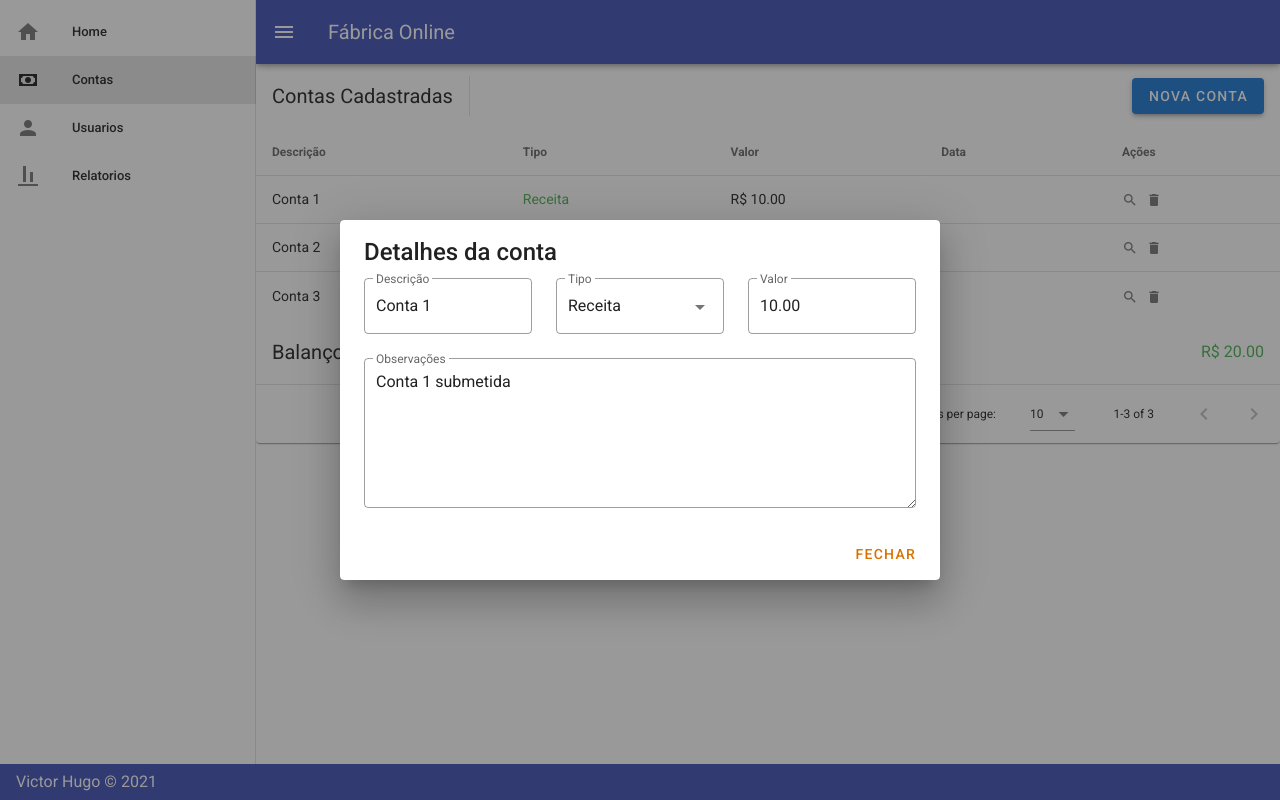
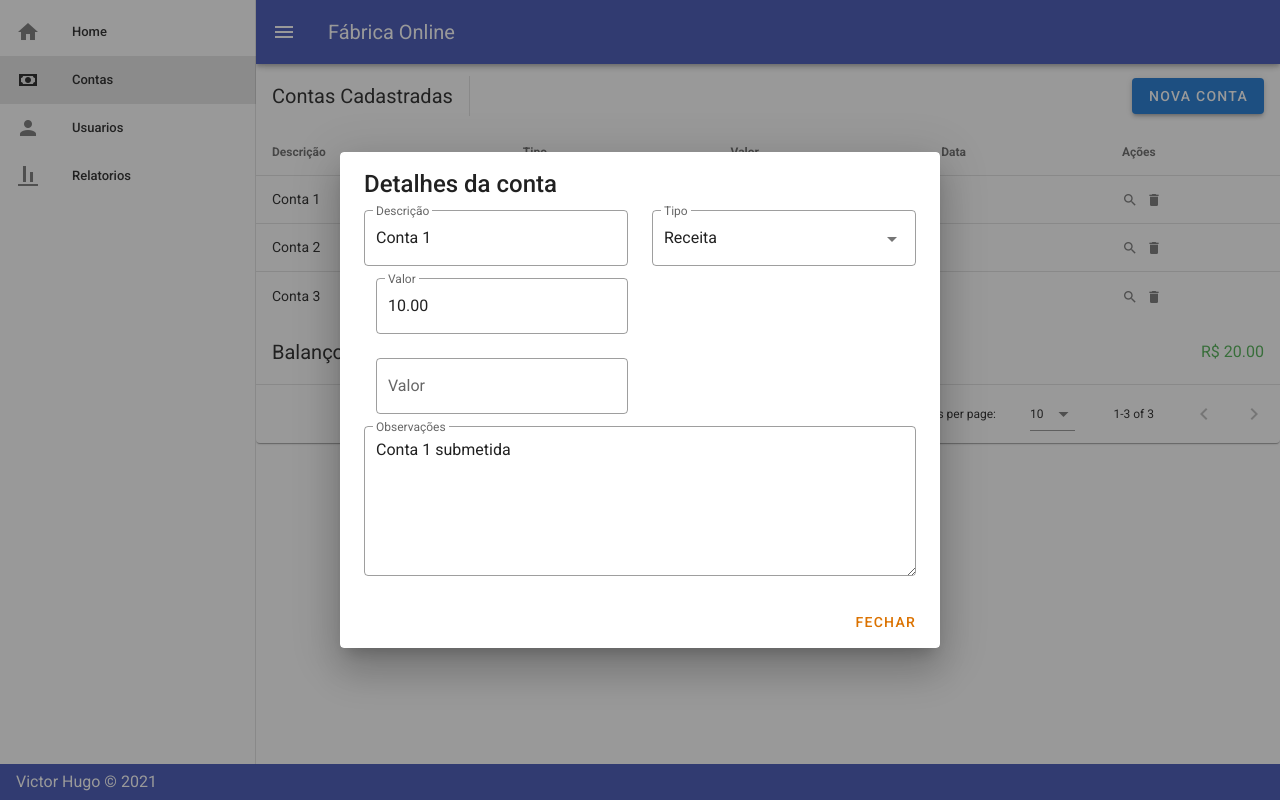
Before and after one commit to victorh5/controleContas-HT, a Vue app: page /#/contas in a window 1280 px wide. Both pictures are taken after a click on the button 1129 px from the left and 200 px from the top of the page. Built offline with nearby package versions, Linux system fonts and the light colour scheme.

Commit message:
salvando mudancas de nome

```diff
--- a/src/views/contas.vue
+++ b/src/views/contas.vue
@@ -175,7 +175,7 @@
         <v-card-title class="headline"> Detalhes da conta </v-card-title>
         <v-card-text>
           <v-row>
-            <v-col cols="12" sm="4">
+            <v-col cols="12" sm="6">
               <v-text-field
                 label="Descrição"
                 outlined
@@ -184,7 +184,7 @@
                 readonly
               ></v-text-field>
             </v-col>
-            <v-col cols="12" sm="4">
+            <v-col cols="12" sm="6">
               <v-select
                 :items="tipo"
                 label="Tipo"
@@ -194,7 +194,8 @@
                 readonly
               ></v-select>
             </v-col>
-            <v-col cols="12" sm="4">
+          </v-row>
+          <v-col cols="12" sm="6">
             <v-text-field
               label="Valor"
               outlined
@@ -204,7 +205,17 @@
               readonly
             ></v-text-field>
           </v-col>
-          </v-row>
+          <v-col cols="12" sm="6">
+            <v-text-field
+              label="Valor"
+              outlined
+              :value="contaAtualDetalhe.data"
+              hide-details
+              type="number"
+              readonly
+            ></v-text-field>
+          </v-col>
+          <v-row> </v-row>
           <v-row>
             <v-col cols="12">
               <v-textarea
```
Lines whose indentation alone changed are shown as unchanged.
